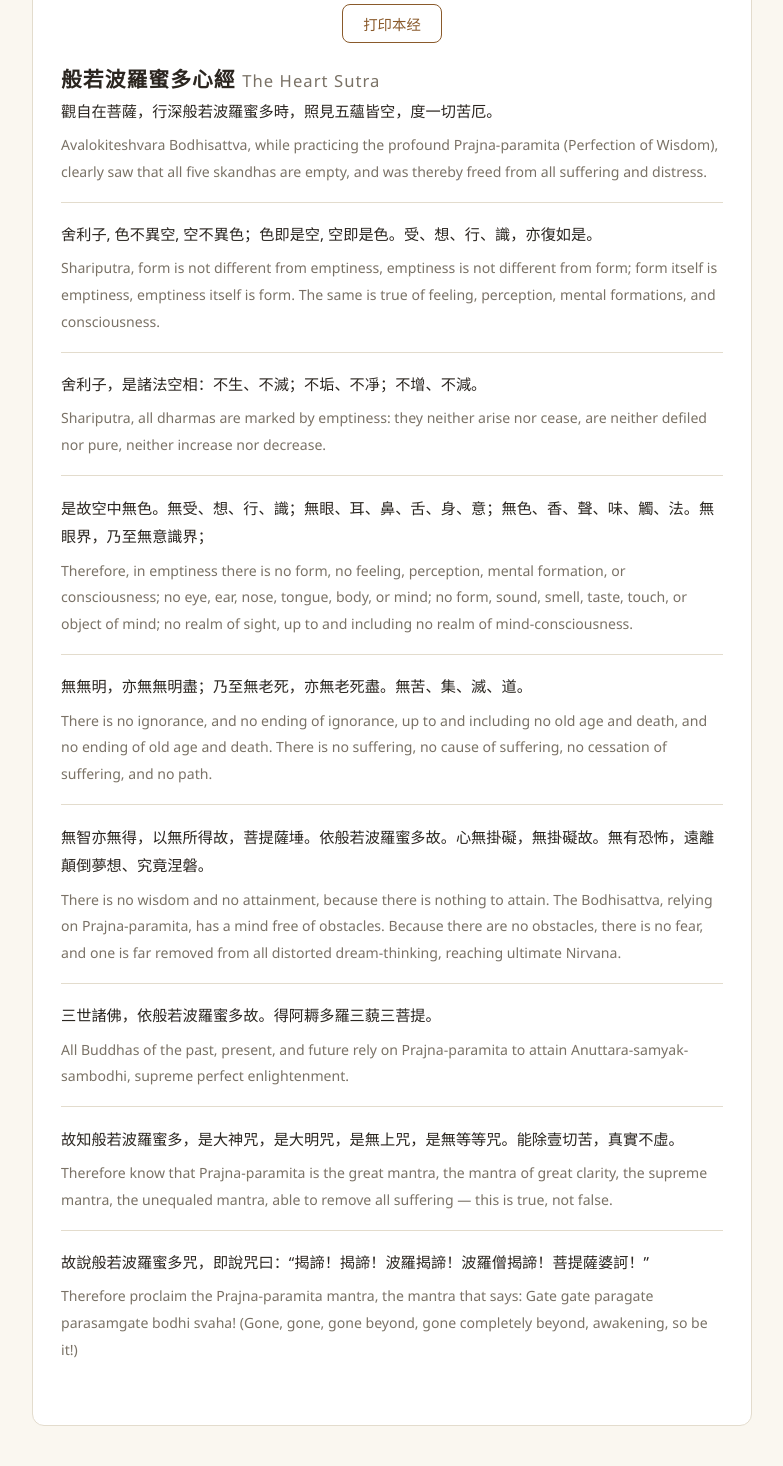
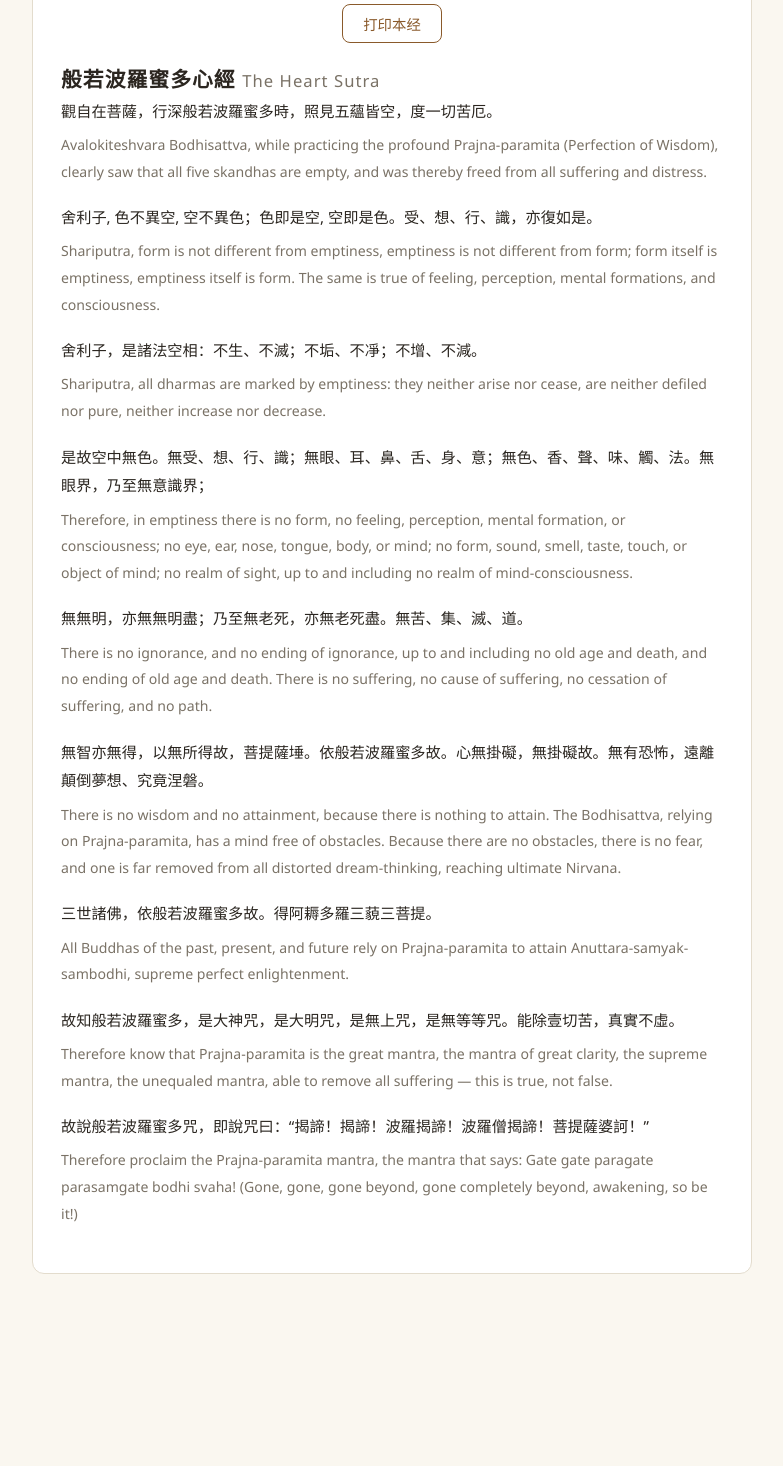
Before and after one commit to abc01013579/tcm-classics, a Flask app: page /xinjing in a window 1280 px wide. Shown: the part 131-1597 px from the top of the page, without its empty margins (248-1031 px from the left). After the commit the page ends 1405 px from the top, so only its background shows below. Run offline with Flask 3, Linux system fonts and the light colour scheme; parts of the project's set-up code (start-up, migrations or seed data) failed here and were passed over.

Commit message:
Remove divider lines between bilingual paragraph pairs
Dropped the border-bottom separator on .bilingual-pair, keeping just
margin spacing between entries. Applies everywhere (screen and print),
used by 素问/灵枢经, 神农本草经, 心经, and 周易 reading pages.

```diff
--- a/static/style.css
+++ b/static/style.css
@@ -341,13 +341,7 @@ h1 {
 }
 
 .bilingual-pair {
-  border-bottom: 1px solid var(--border);
-  padding-bottom: 1rem;
   margin-bottom: 1.1rem;
-}
-
-.bilingual-pair:last-child {
-  border-bottom: none;
 }
 
 .bilingual-zh {
```
